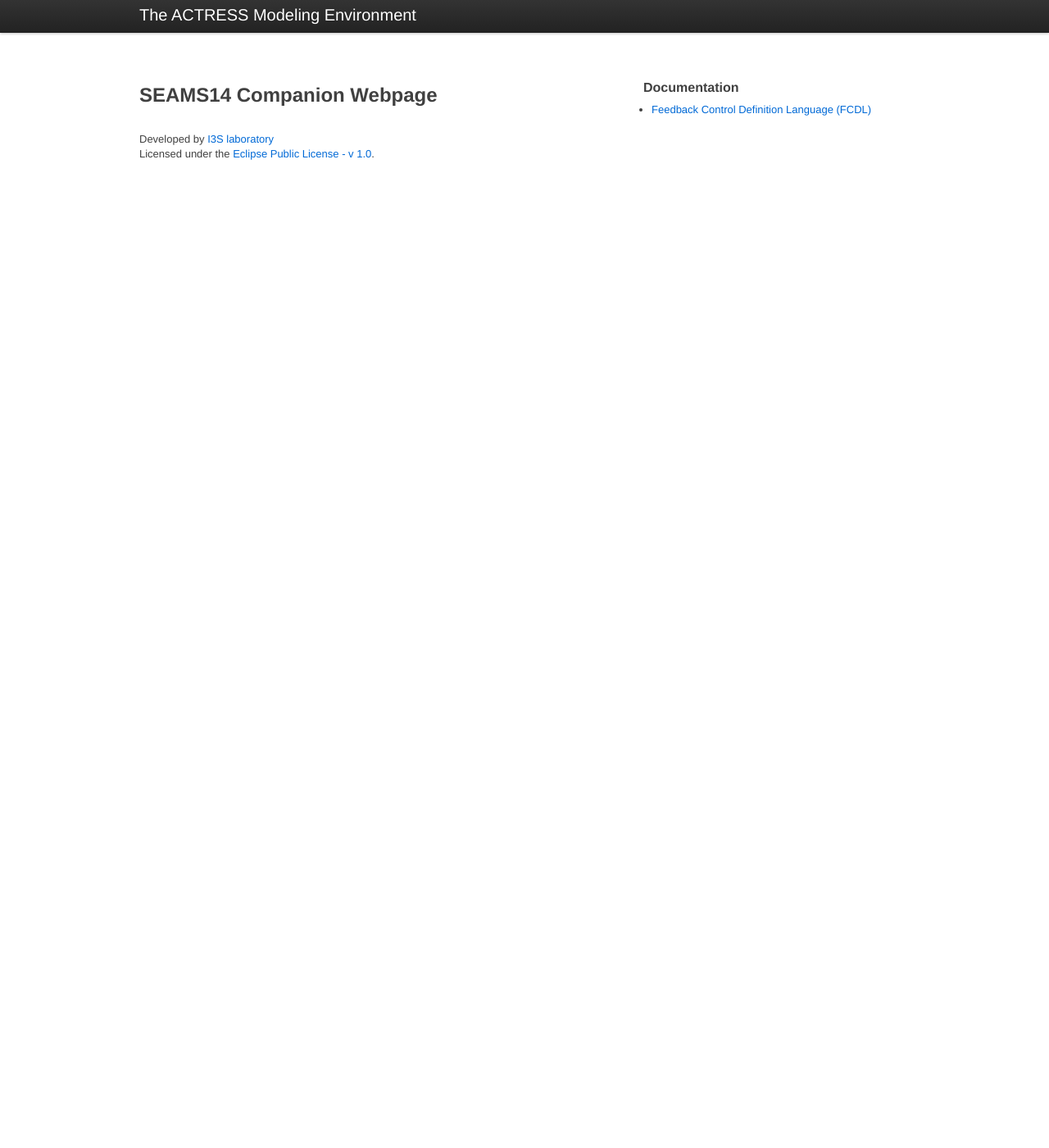
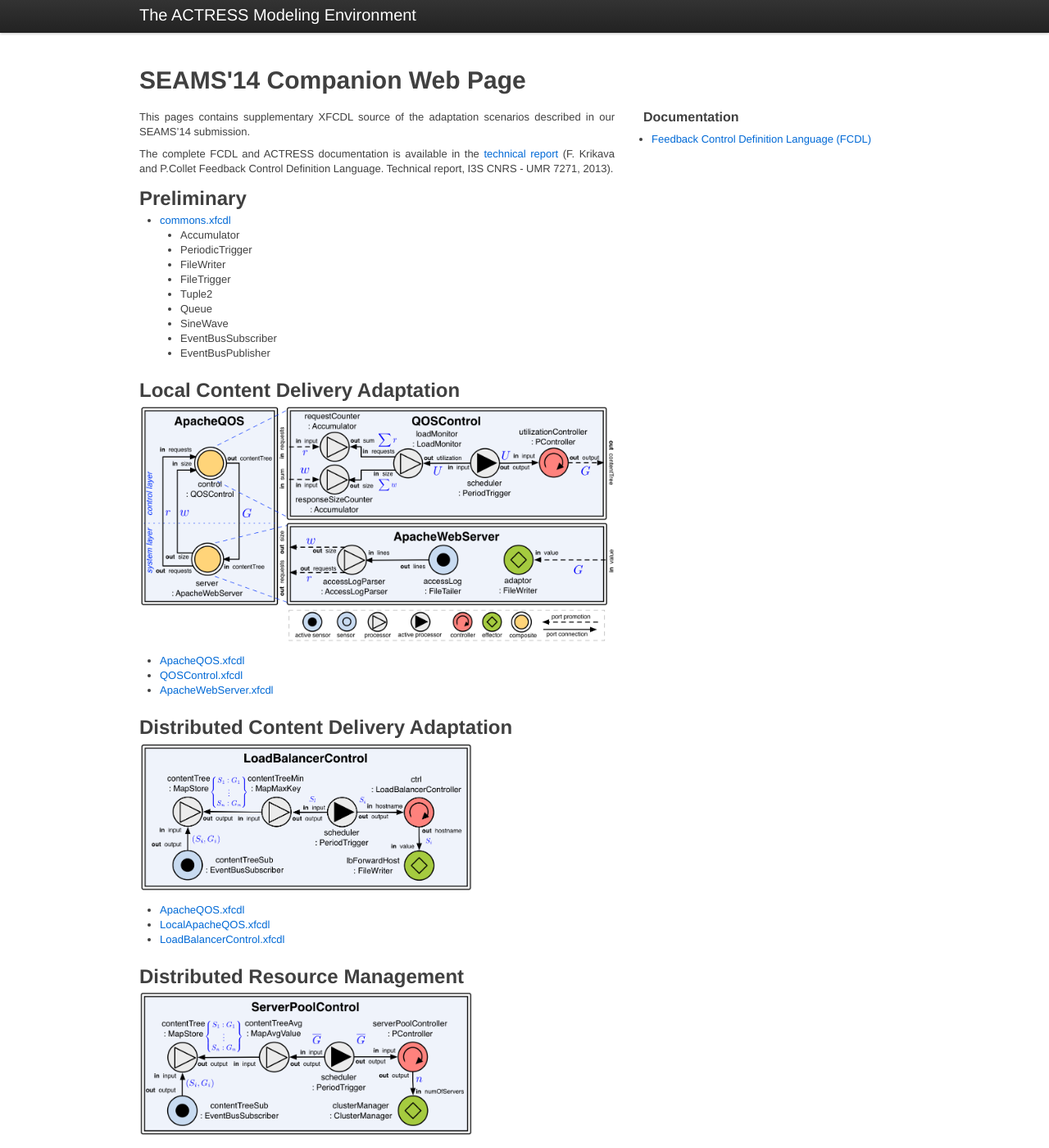
Before and after one commit to fikovnik/Actress, a Jekyll site: the page built from SEAMS14.md, in a window 1280 px wide and 1400 px high. Shown: the whole window at 82% size. Built offline with Jekyll 4.4.1, drawn with Linux system fonts in a browser that asks for light colours; some of the changed text lies outside the part shown.

Commit message:
Updated SEAMS'14 companion webpage

```diff
--- a/SEAMS14.md
+++ b/SEAMS14.md
@@ -1,4 +1,58 @@
 ---
 layout: docs
+title: SEAMS'14 Companion Web Page
 ---
-## SEAMS14 Companion Webpage
+
+This pages contains supplementary XFCDL source of the adaptation scenarios described in our SEAMS'14 submission.
+
+The complete FCDL and ACTRESS documentation is available in the [technical report](FCDL.pdf) (F. Krikava and P.Collet Feedback Control Definition Language. Technical report, I3S CNRS - UMR 7271, 2013).
+
+## Preliminary
+
+* [commons.xfcdl](SEAMS14/commons.xfcdl)
+    * Accumulator
+    * PeriodicTrigger
+    * FileWriter
+    * FileTrigger
+    * Tuple2
+    * Queue
+    * SineWave
+    * EventBusSubscriber
+    * EventBusPublisher
+
+
+## Local Content Delivery Adaptation
+
+<img src="SEAMS14/LocalContentDelivery.png" style="width: 100%;"/>
+
+* [ApacheQOS.xfcdl](SEAMS14/ApacheQOS.xfcdl)
+* [QOSControl.xfcdl](SEAMS14/QOSControl.xfcdl)
+* [ApacheWebServer.xfcdl](SEAMS14/ApacheWebServer.xfcdl)
+
+## Distributed Content Delivery Adaptation
+
+<img src="SEAMS14/DistributedContentDelivery.png" style="width: 70%;"/>
+
+* [ApacheQOS.xfcdl](SEAMS14/ApacheQOS2.xfcdl)
+* [LocalApacheQOS.xfcdl](SEAMS14/LocalApacheQOS.xfcdl)
+* [LoadBalancerControl.xfcdl](SEAMS14/LoadBalancerControl.xfcdl)
+
+## Distributed Resource Management
+
+<img src="SEAMS14/DistributedResourceManagement.png" style="width: 70%;"/>
+
+* [ServerPoolControl.xfcdl](SEAMS14/ServerPoolControl.xfcdl)
+
+## System Identification
+
+<img src="SEAMS14/SystemIdentification.png" style="width: 70%;"/>
+
+* [SystemIdentification.xfcdl](SEAMS14/SystemIdentification.xfcdl)
+
+## Adaptive Control
+
+<img src="SEAMS14/AdaptiveControl.png" style="width: 100%;"/>
+
+* [AdaptiveApacheQOS.xfcdl](SEAMS14/AdaptiveApacheQOS.xfcdl)
+* [QOSControl.xfcdl](SEAMS14/QOSControl2.xfcdl)
+* [AdaptiveControl.xfcdl](SEAMS14/AdaptiveControl.xfcdl)
```
Also changed, not shown: SEAMS14/AdaptiveControl.png (added), SEAMS14/DistributedContentDelivery.png (added), SEAMS14/DistributedResourceManagement.png (added), SEAMS14/LocalApacheQOS.png (added), SEAMS14/LocalContentDelivery.png (added), SEAMS14/SystemIdentification.png (added), SEAMS14/model.png (added), SEAMS14/schemas.png (added).
